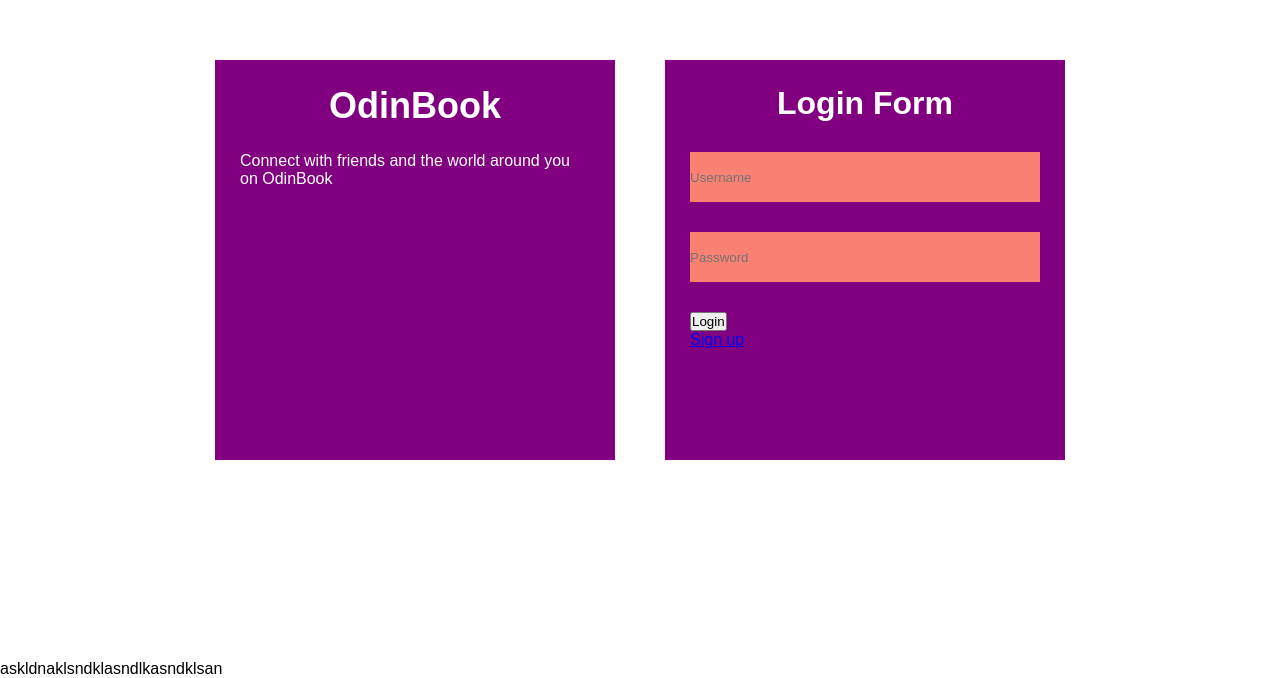
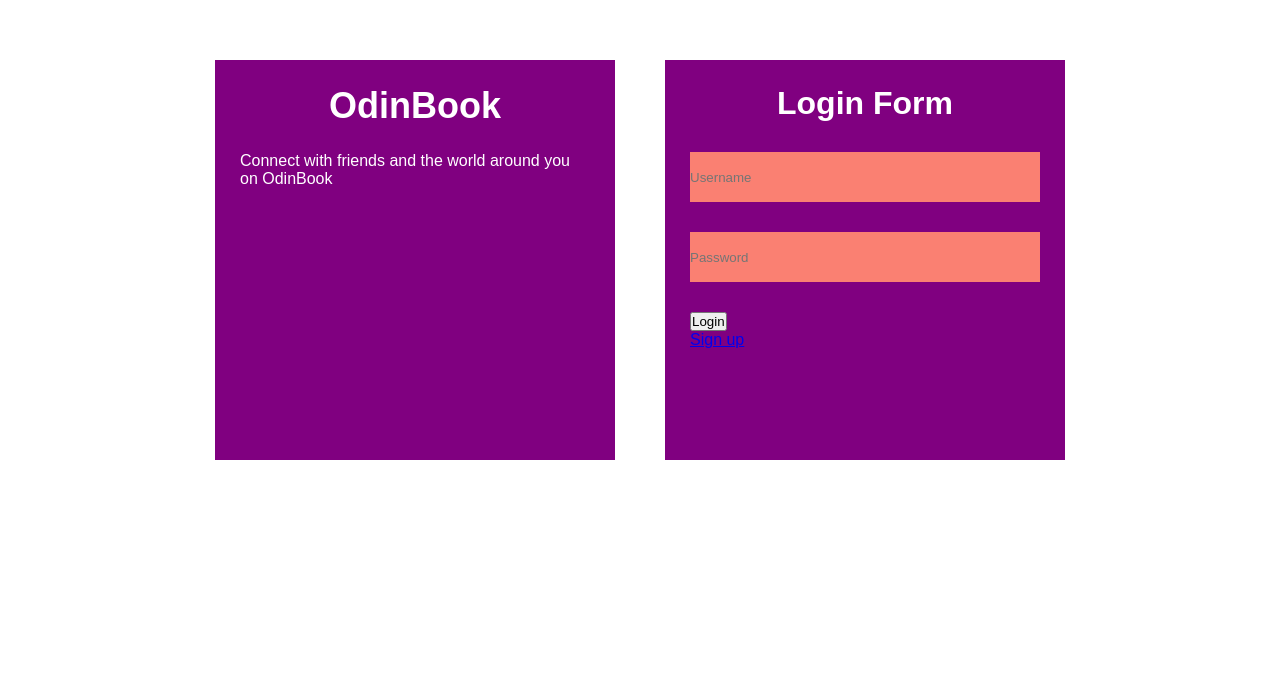
Before and after one commit to tcheng9/OdinBook, a React (Create React App) app in the folder frontend-odinbook/: page / in a window 1280 px wide. Shown: the part 140-818 px from the top of the page. Built offline with nearby package versions, Linux system fonts and the light colour scheme.

Commit message:
i think i finally got it deployed

```diff
--- a/frontend-odinbook/package.json
+++ b/frontend-odinbook/package.json
@@ -1,5 +1,5 @@
 {
-  "homepage": "https://tcheng9.github.io/OdinBook",
+  "homepage": "http://tcheng9.github.io/OdinBook",
   "name": "frontend-odinbook",
   "version": "0.1.0",
   "private": false,
--- a/frontend-odinbook/src/index.js
+++ b/frontend-odinbook/src/index.js
@@ -11,11 +11,9 @@ root.render(
 
     <React.StrictMode>
         <RouteSwitch>
-            asdasda
+
         </RouteSwitch>
-        <div>
-            askldnaklsndklasndlkasndklsan
-        </div>
+
     </React.StrictMode>
 
 );
```
